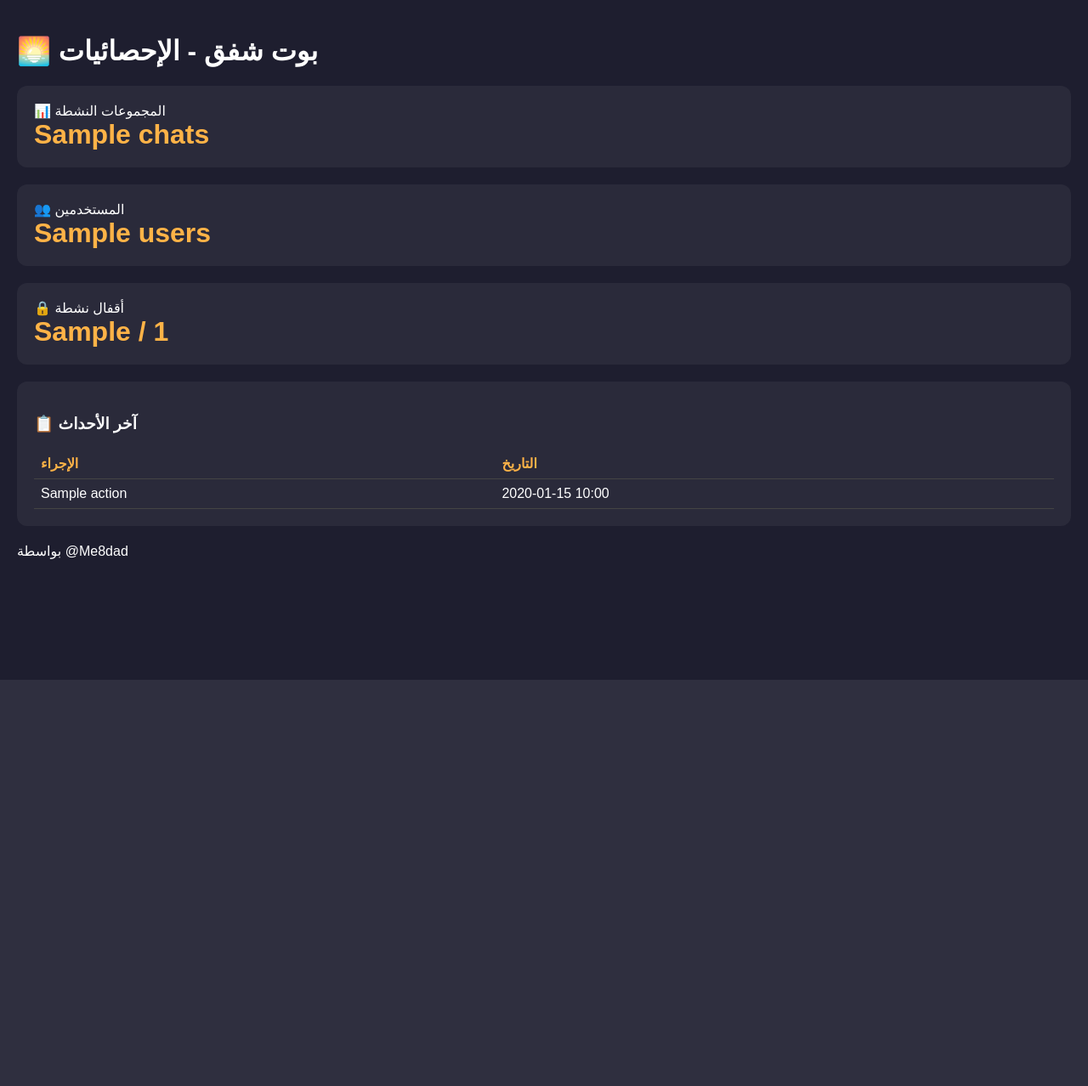
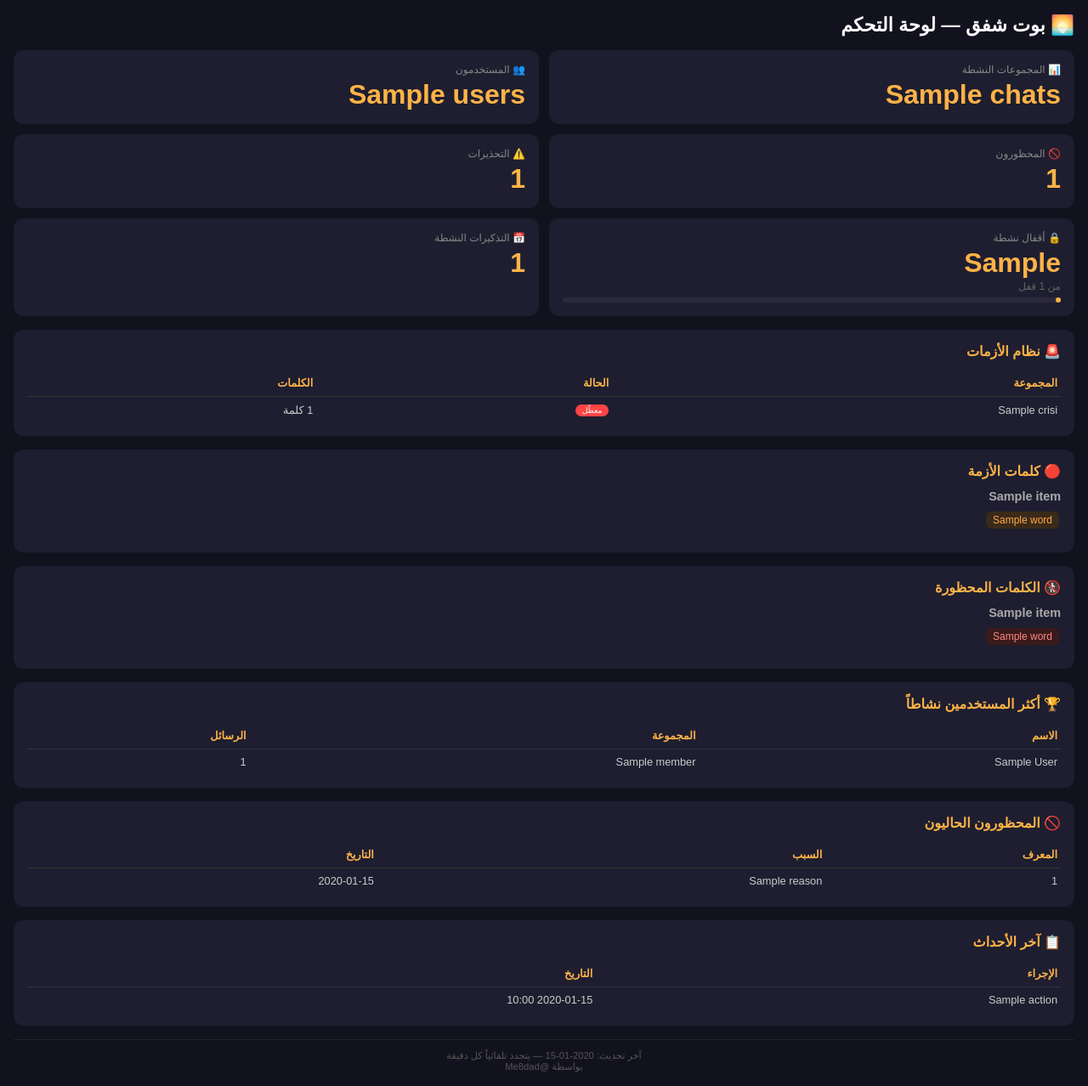
Before and after one commit to meqdad11/-2-, a FastAPI app: template templates/dashboard.html in a window 1280 px wide. Shown: the whole page at 85% size. Before the commit the page ends 800 px from the top, so only its background shows below. Run offline with FastAPI, Linux system fonts and the light colour scheme; the template is opened without the code that fills it: most values are stand-ins (such as "Sample title", 1, 10 or a date in 2020).

Commit message:
Update dashboard.html

```diff
--- a/templates/dashboard.html
+++ b/templates/dashboard.html
@@ -1,40 +1,203 @@
 <!DOCTYPE html>
-<html>
+<html dir="rtl" lang="ar">
 <head>
     <title>شفق - لوحة التحكم</title>
     <meta name="viewport" content="width=device-width, initial-scale=1">
+    <meta charset="UTF-8">
+    <meta http-equiv="refresh" content="60">
     <style>
-        body { font-family: Arial; background: #1e1e2f; color: #fff; margin: 0; padding: 20px; }
-        .card { background: #2a2a3a; border-radius: 12px; padding: 20px; margin-bottom: 20px; }
-        .stat { font-size: 2em; font-weight: bold; color: #ffb347; }
-        table { width: 100%; border-collapse: collapse; }
-        th, td { padding: 8px; text-align: left; border-bottom: 1px solid #444; }
-        th { color: #ffb347; }
+        * { box-sizing: border-box; margin: 0; padding: 0; }
+        body { font-family: Arial, sans-serif; background: #12121f; color: #e0e0e0; padding: 16px; }
+        h1 { font-size: 1.4em; margin-bottom: 16px; color: #fff; display: flex; align-items: center; gap: 8px; }
+        h2 { font-size: 1em; color: #ffb347; margin-bottom: 12px; }
+        h3 { font-size: 0.9em; color: #aaa; margin-bottom: 8px; }
+
+        .grid { display: grid; grid-template-columns: 1fr 1fr; gap: 12px; margin-bottom: 16px; }
+        .grid-3 { display: grid; grid-template-columns: 1fr 1fr 1fr; gap: 12px; margin-bottom: 16px; }
+
+        .card { background: #1e1e30; border-radius: 12px; padding: 16px; }
+        .card.full { grid-column: 1 / -1; }
+
+        .stat-label { font-size: 0.75em; color: #888; margin-bottom: 4px; }
+        .stat-value { font-size: 2em; font-weight: bold; color: #ffb347; }
+        .stat-sub { font-size: 0.75em; color: #666; margin-top: 2px; }
+
+        .badge { display: inline-block; padding: 2px 8px; border-radius: 20px; font-size: 0.7em; margin-left: 4px; }
+        .badge-red { background: #ff4444; color: #fff; }
+        .badge-green { background: #44bb44; color: #fff; }
+        .badge-yellow { background: #ffb347; color: #000; }
+
+        table { width: 100%; border-collapse: collapse; font-size: 0.8em; }
+        th { color: #ffb347; text-align: right; padding: 8px 4px; border-bottom: 1px solid #333; }
+        td { padding: 7px 4px; border-bottom: 1px solid #2a2a3a; color: #ccc; }
+        tr:last-child td { border-bottom: none; }
+
+        .section { margin-bottom: 16px; }
+        .tag { display: inline-block; background: #2a2a4a; border-radius: 6px; padding: 3px 8px; font-size: 0.75em; margin: 2px; color: #aaa; }
+        .tag-red { background: #3a1a1a; color: #ff8888; }
+        .tag-crisis { background: #3a2a1a; color: #ffaa44; }
+
+        .last-update { font-size: 0.7em; color: #555; text-align: center; margin-top: 16px; padding-top: 12px; border-top: 1px solid #222; }
+
+        .progress { background: #2a2a3a; border-radius: 4px; height: 6px; margin-top: 6px; }
+        .progress-bar { height: 6px; border-radius: 4px; background: #ffb347; }
+
+        .empty { color: #555; font-size: 0.8em; text-align: center; padding: 12px; }
     </style>
 </head>
 <body>
-    <h1>🌅 بوت شفق - الإحصائيات</h1>
+
+<h1>🌅 بوت شفق — لوحة التحكم</h1>
+
+<!-- إحصائيات رئيسية -->
+<div class="grid">
     <div class="card">
-        <div>📊 المجموعات النشطة</div>
-        <div class="stat">{{ chats }}</div>
+        <div class="stat-label">📊 المجموعات النشطة</div>
+        <div class="stat-value">{{ chats }}</div>
     </div>
     <div class="card">
-        <div>👥 المستخدمين</div>
-        <div class="stat">{{ users }}</div>
+        <div class="stat-label">👥 المستخدمون</div>
+        <div class="stat-value">{{ users }}</div>
     </div>
     <div class="card">
-        <div>🔒 أقفال نشطة</div>
-        <div class="stat">{{ active_locks }} / {{ total_locks }}</div>
+        <div class="stat-label">🚫 المحظورون</div>
+        <div class="stat-value">{{ total_bans }}</div>
     </div>
     <div class="card">
-        <h3>📋 آخر الأحداث</h3>
-        <table>
-            <tr><th>الإجراء</th><th>التاريخ</th></tr>
-            {% for e in events %}
-            <tr><td>{{ e.action }}</td><td>{{ e.created_at[:16] }}</td></tr>
+        <div class="stat-label">⚠️ التحذيرات</div>
+        <div class="stat-value">{{ total_warnings }}</div>
+    </div>
+    <div class="card">
+        <div class="stat-label">🔒 أقفال نشطة</div>
+        <div class="stat-value">{{ active_locks }}</div>
+        <div class="stat-sub">من {{ total_locks }} قفل</div>
+        <div class="progress"><div class="progress-bar" style="width: {{ lock_percent }}%"></div></div>
+    </div>
+    <div class="card">
+        <div class="stat-label">📅 التذكيرات النشطة</div>
+        <div class="stat-value">{{ total_reminders }}</div>
+    </div>
+</div>
+
+<!-- نظام الأزمات -->
+<div class="section card">
+    <h2>🚨 نظام الأزمات</h2>
+    {% if crisis_data %}
+    <table>
+        <tr><th>المجموعة</th><th>الحالة</th><th>الكلمات</th></tr>
+        {% for c in crisis_data %}
+        <tr>
+            <td>{{ c.chat_name }}</td>
+            <td>
+                {% if c.enabled %}
+                    <span class="badge badge-green">مفعّل</span>
+                {% else %}
+                    <span class="badge badge-red">معطّل</span>
+                {% endif %}
+            </td>
+            <td>{{ c.word_count }} كلمة</td>
+        </tr>
+        {% endfor %}
+    </table>
+    {% else %}
+    <div class="empty">لا توجد بيانات</div>
+    {% endif %}
+</div>
+
+<!-- كلمات الأزمة -->
+<div class="section card">
+    <h2>🔴 كلمات الأزمة</h2>
+    {% if all_crisis_words %}
+        {% for item in all_crisis_words %}
+        <h3>{{ item.chat_name }}</h3>
+        <div style="margin-bottom:10px">
+            {% for w in item.words %}
+            <span class="tag tag-crisis">{{ w }}</span>
             {% endfor %}
-        </table>
-    </div>
-    <footer>بواسطة @Me8dad</footer>
+        </div>
+        {% endfor %}
+    {% else %}
+    <div class="empty">لا توجد كلمات مضافة</div>
+    {% endif %}
+</div>
+
+<!-- الكلمات المحظورة -->
+<div class="section card">
+    <h2>🚷 الكلمات المحظورة</h2>
+    {% if all_banned_words %}
+        {% for item in all_banned_words %}
+        <h3>{{ item.chat_name }}</h3>
+        <div style="margin-bottom:10px">
+            {% for w in item.words %}
+            <span class="tag tag-red">{{ w }}</span>
+            {% endfor %}
+        </div>
+        {% endfor %}
+    {% else %}
+    <div class="empty">لا توجد كلمات محظورة</div>
+    {% endif %}
+</div>
+
+<!-- أكثر المستخدمين نشاطاً -->
+<div class="section card">
+    <h2>🏆 أكثر المستخدمين نشاطاً</h2>
+    {% if top_members %}
+    <table>
+        <tr><th>الاسم</th><th>المجموعة</th><th>الرسائل</th></tr>
+        {% for m in top_members %}
+        <tr>
+            <td>{{ m.full_name or m.user_id }}</td>
+            <td>{{ m.chat_name }}</td>
+            <td>{{ m.message_count }}</td>
+        </tr>
+        {% endfor %}
+    </table>
+    {% else %}
+    <div class="empty">لا توجد بيانات</div>
+    {% endif %}
+</div>
+
+<!-- المحظورون الحاليون -->
+<div class="section card">
+    <h2>🚫 المحظورون الحاليون</h2>
+    {% if ban_list %}
+    <table>
+        <tr><th>المعرف</th><th>السبب</th><th>التاريخ</th></tr>
+        {% for b in ban_list %}
+        <tr>
+            <td>{{ b.user_id }}</td>
+            <td>{{ b.reason or '—' }}</td>
+            <td>{{ b.created_at[:10] if b.created_at else '—' }}</td>
+        </tr>
+        {% endfor %}
+    </table>
+    {% else %}
+    <div class="empty">لا يوجد محظورون</div>
+    {% endif %}
+</div>
+
+<!-- آخر الأحداث -->
+<div class="section card">
+    <h2>📋 آخر الأحداث</h2>
+    {% if events %}
+    <table>
+        <tr><th>الإجراء</th><th>التاريخ</th></tr>
+        {% for e in events %}
+        <tr>
+            <td>{{ e.action }}</td>
+            <td>{{ e.created_at[:16] if e.created_at else '—' }}</td>
+        </tr>
+        {% endfor %}
+    </table>
+    {% else %}
+    <div class="empty">لا توجد أحداث</div>
+    {% endif %}
+</div>
+
+<div class="last-update">
+    آخر تحديث: {{ last_update }} — يتجدد تلقائياً كل دقيقة
+    <br>بواسطة @Me8dad
+</div>
+
 </body>
 </html>
```
